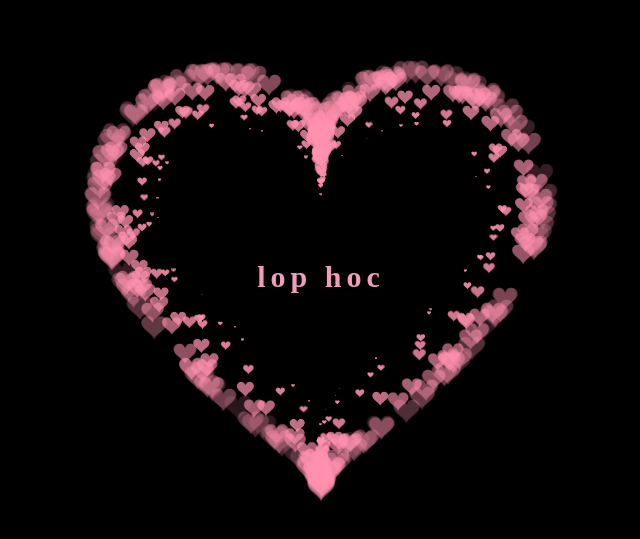
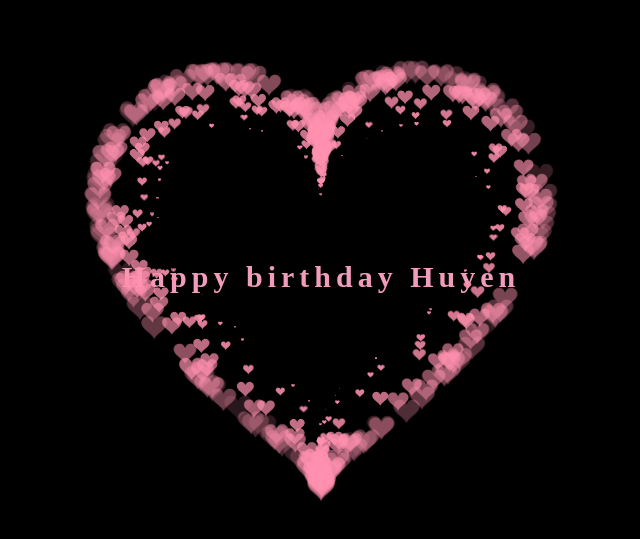
Before and after one commit to Hieu57/2eu, a plain HTML site: page index.html in a window 1280 px wide. Shown: the part 123-662 px from the top of the page, without its empty margins (319-959 px from the left). Drawn offline with Linux system fonts and the light colour scheme.

Commit message:
Update index.html

```diff
--- a/index.html
+++ b/index.html
@@ -47,7 +47,8 @@ canvas {
 
   <canvas id="pinkboard"></canvas>
   <div style="text-align: center; letter-spacing: 5px; font-size: 30px;">
-    <b style='color: #F19CBB; text-align: center'>lop hoc</b>
+    <b style='color: #F19CBB; text-align: center'>Happy birthday</b>
+    <b style='color: #F19CBB; text-align: center'>   Huyen</b>
   </div>
   <script>
 
```
